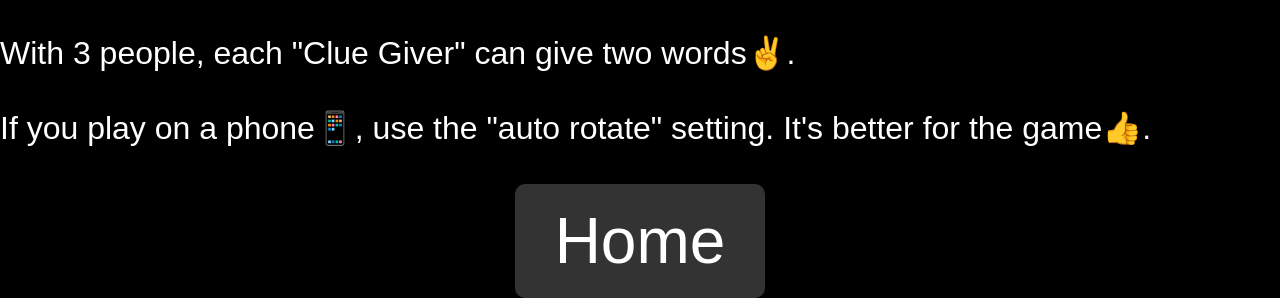
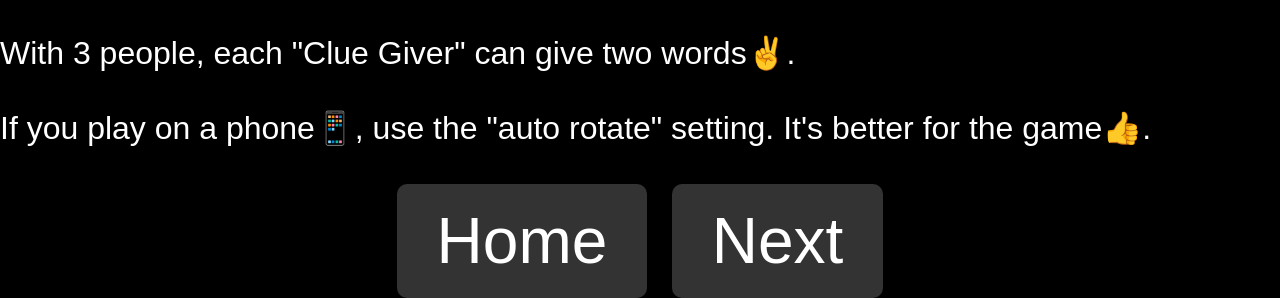
Before and after one commit to shrmtmt/just1, a Flask app: page /rules in a window 1280 px wide. Shown: the part 790-1088 px from the top of the page. Run offline with Flask 3, Linux system fonts and the light colour scheme.

Commit message:
fix template name

```diff
--- a/templates/rules.html
+++ b/templates/rules.html
@@ -29,7 +29,7 @@
         <div class="rules-text">{{ rules|safe }}</div>
         <div class="button-container">
             <a href="{{ url_for('index') }}"><button>Home</button></a>
-<!--            <a href="{{ url_for('slide', num=1) }}"><button>Next</button></a>-->
+           <a href="{{ url_for('slide', num=1) }}"><button>Next</button></a>
         </div>
     </div>
 </body>
```
Also changed, not shown: templates/slide_template.html (renamed from templates/slide_templete.html).
